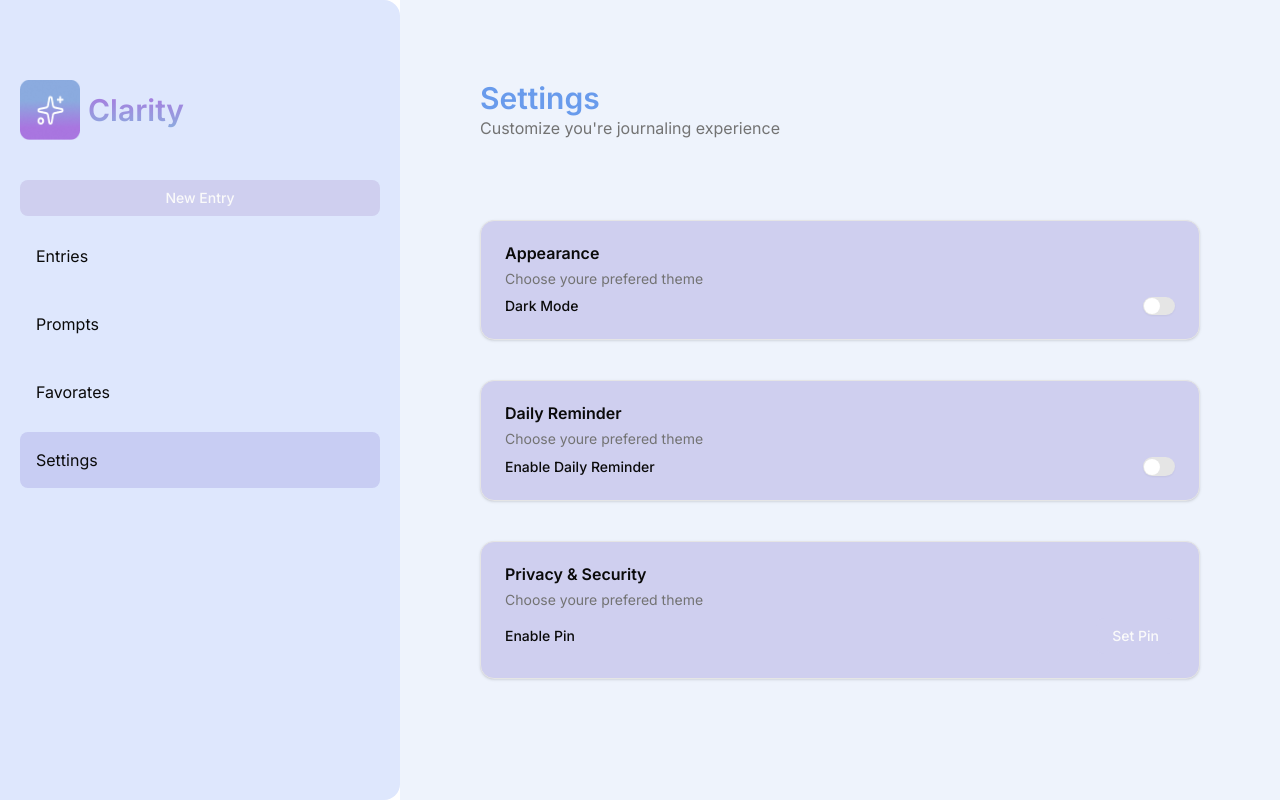
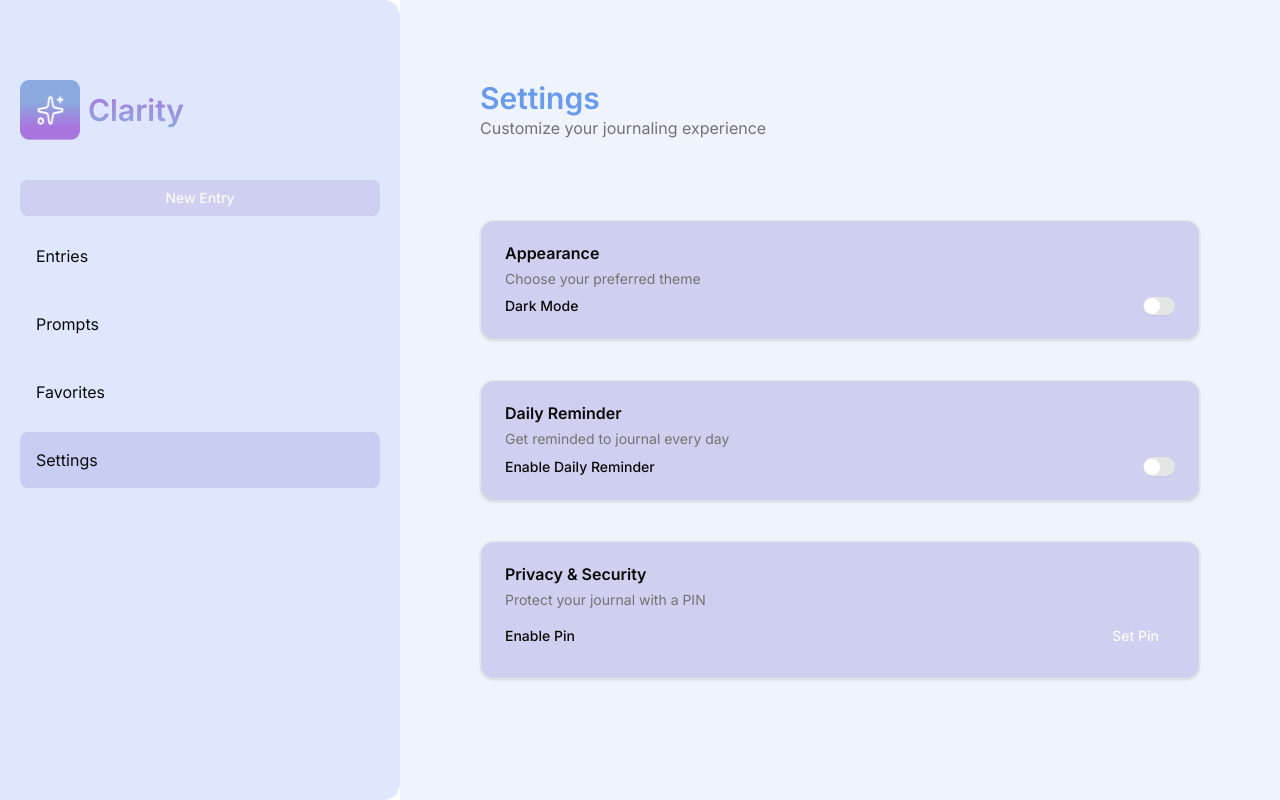
Before and after one commit to rimpleshrestha/Clarity-frontend, a React app: page /dashboard/settings in a window 1280 px wide. Built offline with nearby package versions, Linux system fonts and the light colour scheme; sample sign-in values are in the browser's storage; the HTML template or start-up script is replaced by a standard one.

Commit message:
fixed UI

```diff
--- a/src/(authenticated)/_components/Sidebar.tsx
+++ b/src/(authenticated)/_components/Sidebar.tsx
@@ -1,17 +1,20 @@
 import { Button, buttonVariants } from "@/components/ui/button";
 import { cn } from "@/lib/utils";
 import { NavLink, useLocation } from "react-router";
+
+
 const navlinks = [
   {
     name: "Entries",
     link: "/dashboard/entries",
+    icon: "/entries_icon.svg",
   },
   {
     name: "Prompts",
     link: "/dashboard/prompts/",
   },
   {
-    name: "Favorates",
+    name: "Favorites",
     link: "/dashboard/favorates/",
   },
   {
--- a/src/(authenticated)/dashboard/page.tsx
+++ b/src/(authenticated)/dashboard/page.tsx
@@ -59,7 +59,7 @@ const Dashboard = () => {
     <div className="p-10">
       <div className="flex my-6 justify-end w-full">
         <Button type="submit" disabled={isPending} form="dashboard-form">
-          Save Prompt {isPending && <Loader2 className="ml-2 animate-spin" />}
+          Save Journal {isPending && <Loader2 className="ml-2 animate-spin" />}
         </Button>
       </div>
 
--- a/src/(authenticated)/dashboard/setting/page.tsx
+++ b/src/(authenticated)/dashboard/setting/page.tsx
@@ -8,12 +8,12 @@ const SettingPage = () => {
     <main className="p-20 ">
       <h1 className="text-3xl font-semibold text-[#699BEC]">Settings</h1>
       <span className="text-muted-foreground">
-        Customize you're journaling experience
+        Customize your journaling experience
       </span>
       <div className="flex flex-col gap-10 mt-20 ">
         <SettingCard
           title="Appearance"
-          description="Choose youre prefered theme"
+          description="Choose your preferred theme"
         >
           <div className="flex w-full justify-between gap-2 items-center">
             <Label>Dark Mode</Label>
@@ -22,7 +22,7 @@ const SettingPage = () => {
         </SettingCard>
         <SettingCard
           title="Daily Reminder"
-          description="Choose youre prefered theme"
+          description="Get reminded to journal every day"
         >
           <div className="flex w-full justify-between gap-2 items-center">
             {" "}
@@ -32,7 +32,7 @@ const SettingPage = () => {
         </SettingCard>
         <SettingCard
           title="Privacy & Security"
-          description="Choose youre prefered theme"
+          description="Protect your journal with a PIN"
         >
           <div className="flex w-full justify-between gap-2 items-center">
             <Label>Enable Pin</Label>
```
Also changed, not shown: public/entries_icon.svg (added), 1 other file (tests, documents, lock files or other folders).
